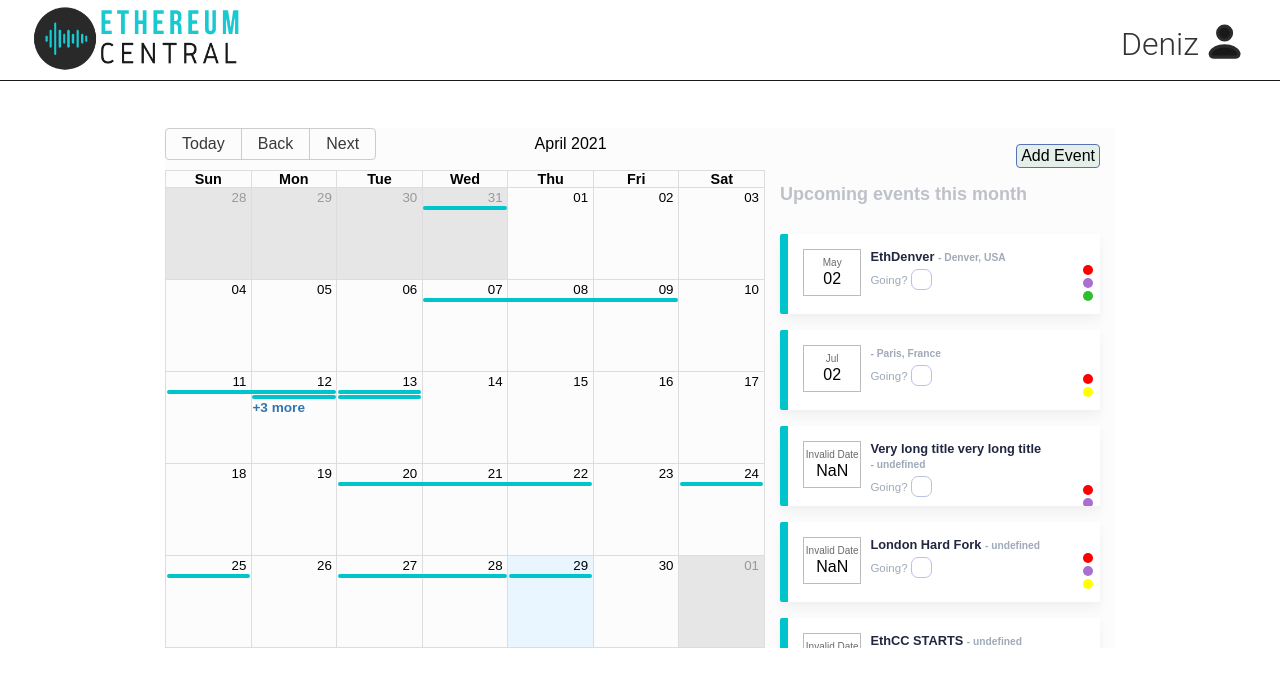
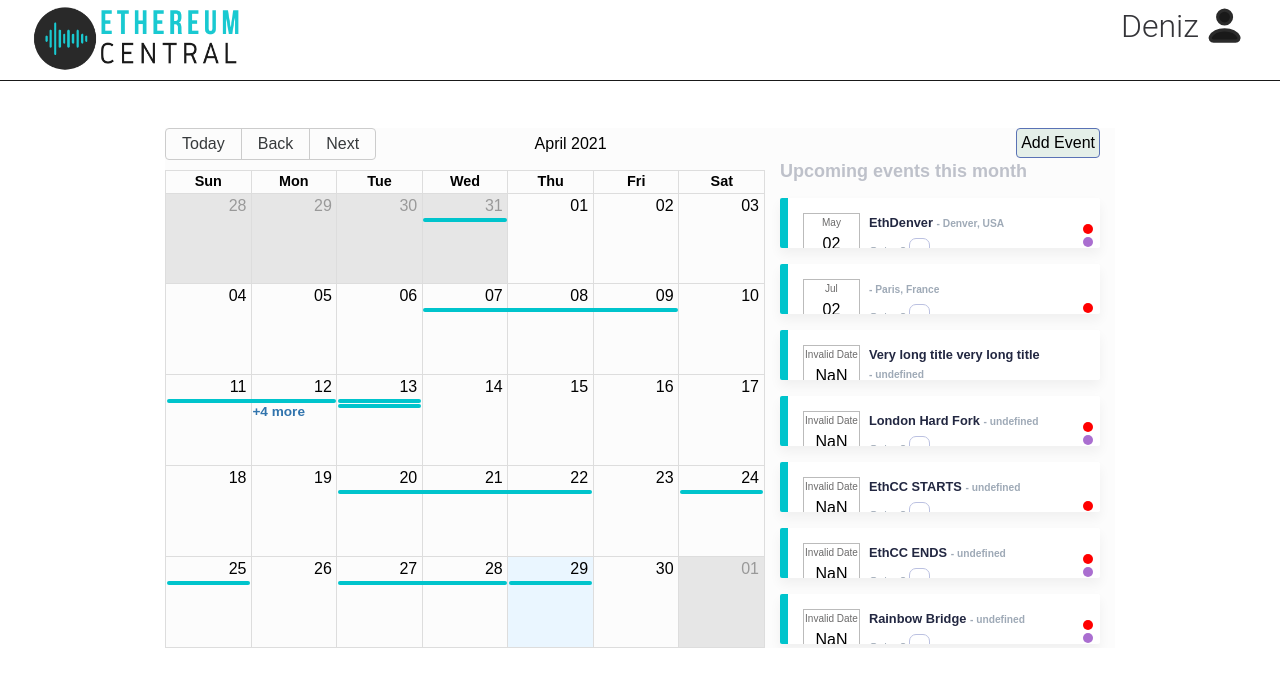
Before and after one commit to Xavier-Charles/cal-frontend, a React (Create React App) app: page / in a window 1280 px wide. Shown: the top 686 px of the page. Built offline with nearby package versions, Linux system fonts and the light colour scheme; grey boxes are pictures that could not be loaded.

Commit message:
configured TailwindCSS

```diff
--- /dev/null
+++ b/craco.config.js
@@ -0,0 +1,7 @@
+module.exports = {
+  style: {
+    postcss: {
+      plugins: [require("tailwindcss"), require("autoprefixer")],
+    },
+  },
+};
--- a/src/index.css
+++ b/src/index.css
@@ -1,3 +1,6 @@
+@tailwind base;
+@tailwind components;
+@tailwind utilities;
 body {
   margin: 0;
   font-family: -apple-system, BlinkMacSystemFont, 'Segoe UI', 'Roboto', 'Oxygen',
--- /dev/null
+++ b/tailwind.config.js
@@ -0,0 +1,11 @@
+module.exports = {
+  purge: ["./src/**/*.{js,jsx,ts,tsx}", "./public/index.html"],
+  darkMode: false, // or 'media' or 'class'
+  theme: {
+    extend: {},
+  },
+  variants: {
+    extend: {},
+  },
+  plugins: [],
+};
```
Also changed, not shown: package.json (+9 -3 lines), 1 other file (tests, documents, lock files or other folders).
